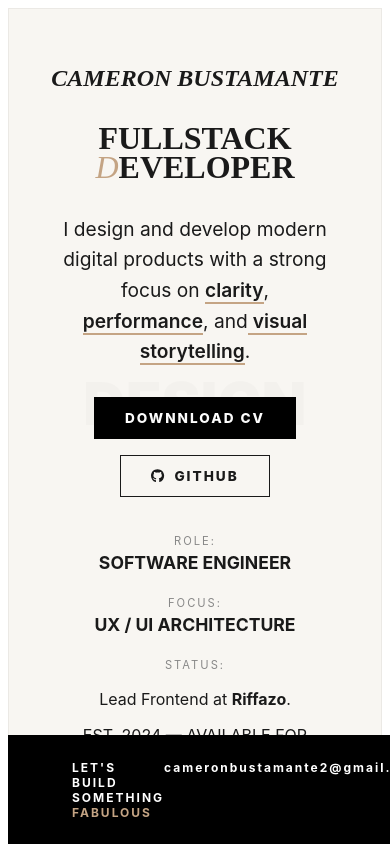
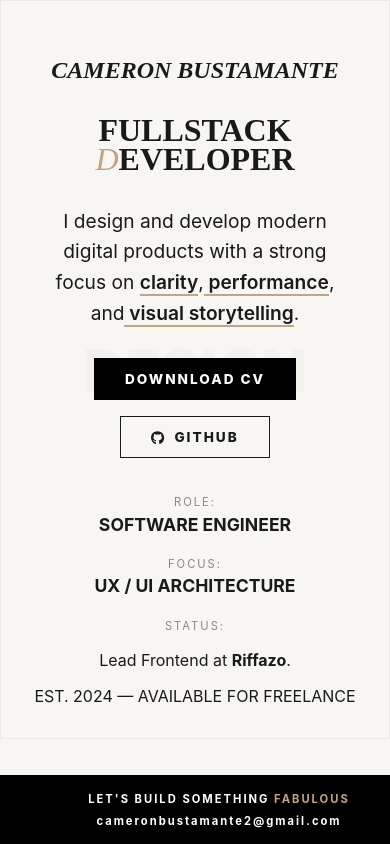
Before and after one commit to CameronBustamanteLeveau2/CameronBustamante, a React (Vite) app: page / in a window 390 px wide. Shown: the top 844 px of the page. Built offline with nearby package versions, Linux system fonts and the light colour scheme.

Commit message:
fixing responsive

```diff
--- a/src/Portafolio.jsx
+++ b/src/Portafolio.jsx
@@ -68,7 +68,7 @@ const certificateVariants = {
 const Portafolio = () => {
   return (
     <div className="portfolio-wrapper">
-   <Swiper
+ <Swiper
   direction="horizontal"
   modules={[Mousewheel, Keyboard]}
   mousewheel={{
@@ -77,8 +77,6 @@ const Portafolio = () => {
     releaseOnEdges: true,
   }}
   keyboard
-  noSwiping={true}
-  noSwipingSelector={".magazine-page-scroll"}
   className="mySwiper"
 >
         <SwiperSlide>
--- a/src/portafolio.css
+++ b/src/portafolio.css
@@ -1,10 +1,5 @@
 
-.brand-name{
-  font-size: x-large;
-  font-style: italic;
-    font-family: var(--serif);
 
-}
 .portfolio-wrapper {
   background-color: var(--bg-color);
   color: var(--text-primary);
@@ -174,7 +169,6 @@
   line-height: 1.2;
 }
 .footer-modern-fixed {
-
   position: fixed;
   bottom: 0;
   width: 100%;
@@ -832,4 +826,27 @@
 }
 .brand-name {
   font-weight: 600;
+  font-size: x-large;
+  font-style: italic;
+    font-family: var(--serif);
+
 }
+@media (max-width: 768px) {
+  .footer-modern-fixed {
+    flex-direction: column;
+    align-items: center;
+    padding: 1rem 1.5rem;
+    font-size: 0.7rem;
+    gap: 0.5rem;
+  }
+  .footer-right {
+    margin: 0;
+  }
+  .footer-left {
+    text-align: center;
+  }
+}
+
+body{
+  margin:0;
+}
```
